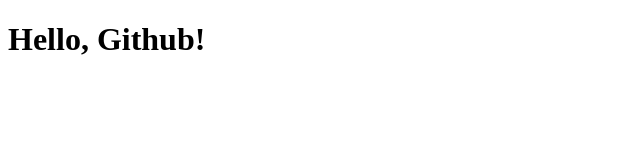
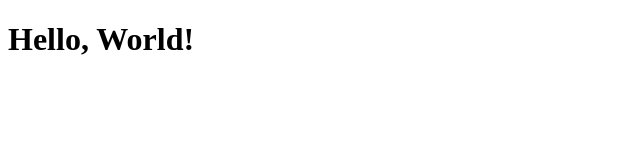
Before and after one commit to shinjaeho09/my-first-web-project, a plain HTML site: page index.html in a window 1280 px wide. Shown: the full height of the page, 0-640 px from the left. Drawn offline with Linux system fonts and the light colour scheme.

Commit message:
Update index.html

```diff
--- a/index.html
+++ b/index.html
@@ -5,6 +5,6 @@
     <title>My first web Page</title>
   </head>
   <body>
-    <h1>Hello, Github!</h1>
+    <h1>Hello, World!</h1>
   </body>
 </html>
```
